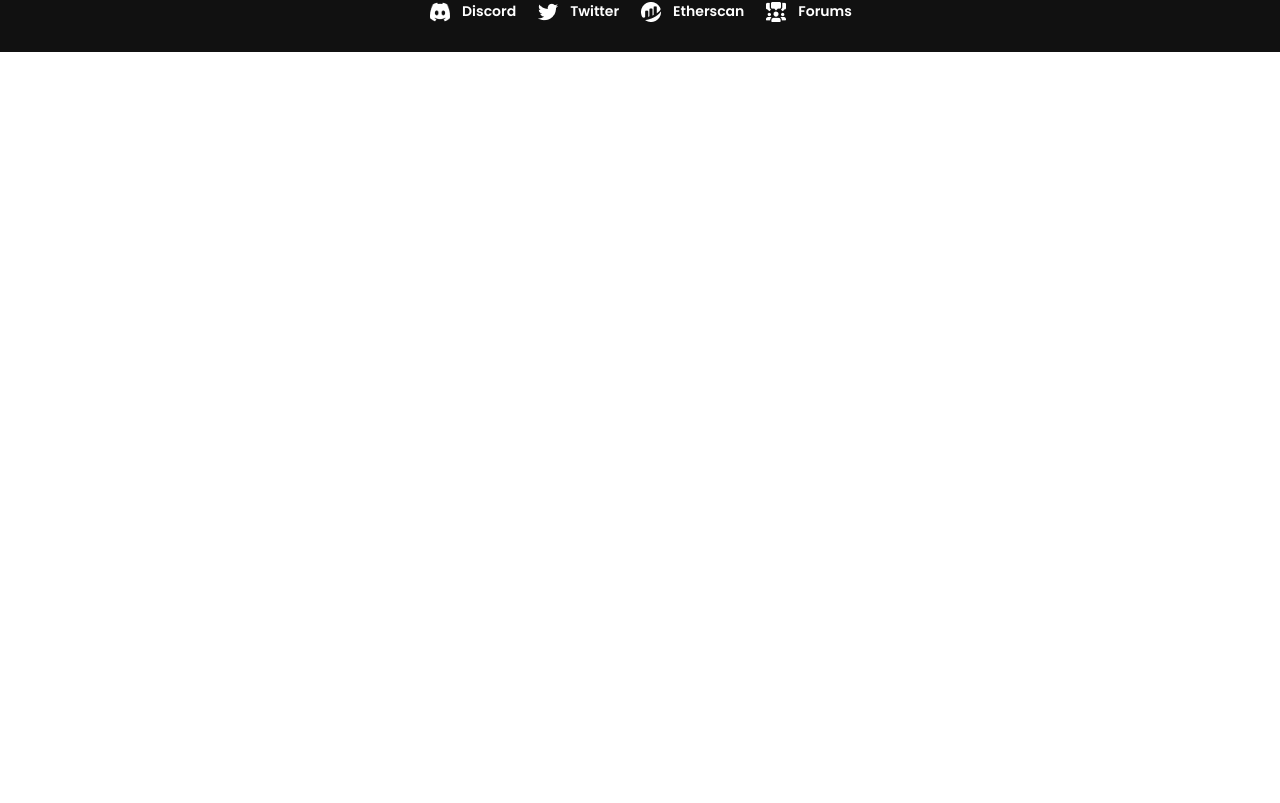
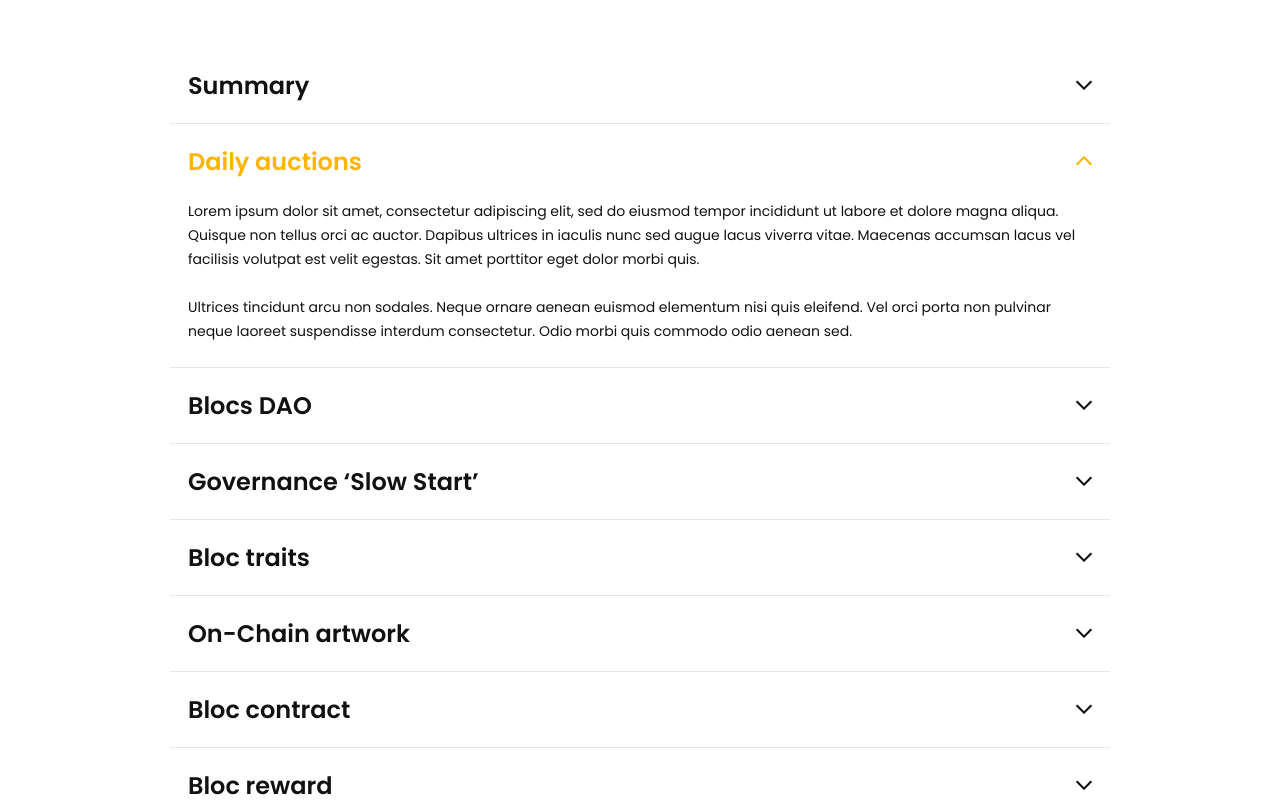
Before and after one commit to DevShahidul/nextdao, a Next.js app: page / in a window 1280 px wide. Shown: the part 1417-2220 px from the top of the page. Before the commit the page ends 1469 px from the top, so only its background shows below. Built offline with nearby package versions, Linux system fonts and the light colour scheme.

Commit message:
Added accordion function

```diff
--- /dev/null
+++ b/components/accordion/Accordion.module.css
@@ -0,0 +1,58 @@
+.accordion_item {
+    width: 100%;
+    border-bottom: 1px solid rgba(17, 17, 17, 0.1);
+}
+
+.accordion_title {
+    width: 100%;
+    position: relative;
+    padding: 24px 18px;
+    margin: 0;
+}
+
+.accordion_title_active {
+    color: #FFB400;
+}
+
+.accordion_btn {
+    width: 16px;
+    height: 16px;
+}
+
+.accordion_btn_active {
+    transform: rotate(180deg);
+}
+
+.accordion_btn_active .arrow path {
+    fill: #FFB400;
+}
+
+.arrow {
+    display: block;
+}
+
+.content {
+    padding: 0 18px;
+    height: 0;
+    overflow: hidden;
+    transition: all 0.3s ease;
+}
+
+.content_active {
+    height: auto;
+}
+
+.content p,
+.content p {
+    margin-top: 0;
+    margin-bottom: 0;
+}
+
+.content p+p,
+.content p+p {
+    margin-top: 24px;
+}
+
+.content p:last-child {
+    margin-bottom: 24px;
+}
--- /dev/null
+++ b/components/accordion/accordionContent.jsx
@@ -0,0 +1,34 @@
+export const accordionContents = [
+    {
+      title: 'Summary',
+      content: ['Lorem ipsum dolor sit amet, consectetur adipiscing elit, sed do eiusmod tempor incididunt ut labore et dolore magna aliqua. Quisque non tellus orci ac auctor. Dapibus ultrices in iaculis nunc sed augue lacus viverra vitae. Maecenas accumsan lacus vel facilisis volutpat est velit egestas. Sit amet porttitor eget dolor morbi quis.','Ultrices tincidunt arcu non sodales. Neque ornare aenean euismod elementum nisi quis eleifend. Vel orci porta non pulvinar neque laoreet suspendisse interdum consectetur. Odio morbi quis commodo odio aenean sed.']
+    },
+    {
+      title: 'Daily auctions',
+      content: ['Lorem ipsum dolor sit amet, consectetur adipiscing elit, sed do eiusmod tempor incididunt ut labore et dolore magna aliqua. Quisque non tellus orci ac auctor. Dapibus ultrices in iaculis nunc sed augue lacus viverra vitae. Maecenas accumsan lacus vel facilisis volutpat est velit egestas. Sit amet porttitor eget dolor morbi quis.','Ultrices tincidunt arcu non sodales. Neque ornare aenean euismod elementum nisi quis eleifend. Vel orci porta non pulvinar neque laoreet suspendisse interdum consectetur. Odio morbi quis commodo odio aenean sed.']
+    },
+    {
+      title: 'Blocs DAO',
+      content: ['Ultrices tincidunt arcu non sodales. Neque ornare aenean euismod elementum nisi quis eleifend. Vel orci porta non pulvinar neque laoreet suspendisse interdum consectetur. Odio morbi quis commodo odio aenean sed.']
+    },
+    {
+      title: 'Governance ‘Slow Start’',
+      content: ['Lorem ipsum dolor sit amet, consectetur adipiscing elit, sed do eiusmod tempor incididunt ut labore et dolore magna aliqua. Quisque non tellus orci ac auctor. Dapibus ultrices in iaculis nunc sed augue lacus viverra vitae. Maecenas accumsan lacus vel facilisis volutpat est velit egestas. Sit amet porttitor eget dolor morbi quis.']
+    },
+    {
+      title: 'Bloc traits',
+      content: ['Lorem ipsum dolor sit amet, consectetur adipiscing elit, sed do eiusmod tempor incididunt ut labore et dolore magna aliqua. Quisque non tellus orci ac auctor. Dapibus ultrices in iaculis nunc sed augue lacus viverra vitae. Maecenas accumsan lacus vel facilisis volutpat est velit egestas. Sit amet porttitor eget dolor morbi quis. Ultrices tincidunt arcu non sodales. Neque ornare aenean euismod elementum nisi quis eleifend. Vel orci porta non pulvinar neque laoreet suspendisse interdum consectetur. Odio morbi quis commodo odio aenean sed.']
+    },
+    {
+      title: 'On-Chain artwork',
+      content: ['Lorem ipsum dolor sit amet, consectetur adipiscing elit, sed do eiusmod tempor incididunt ut labore et dolore magna aliqua. Quisque non tellus orci ac auctor. Dapibus ultrices in iaculis nunc sed augue lacus viverra vitae. Maecenas accumsan lacus vel facilisis volutpat est velit egestas. Sit amet porttitor eget dolor morbi quis.','Ultrices tincidunt arcu non sodales. Neque ornare aenean euismod elementum nisi quis eleifend. Vel orci porta non pulvinar neque laoreet suspendisse interdum consectetur. Odio morbi quis commodo odio aenean sed.']
+    },
+    {
+      title: 'Bloc contract',
+      content: ['Lorem ipsum dolor sit amet, consectetur adipiscing elit, sed do eiusmod tempor incididunt ut labore et dolore magna aliqua. Quisque non tellus orci ac auctor. Dapibus ultrices in iaculis nunc sed augue lacus viverra vitae. Maecenas accumsan lacus vel facilisis volutpat est velit egestas. Sit amet porttitor eget dolor morbi quis.']
+    },
+    {
+      title: 'Bloc reward',
+      content: ['Ultrices tincidunt arcu non sodales. Neque ornare aenean euismod elementum nisi quis eleifend. Vel orci porta non pulvinar neque laoreet suspendisse interdum consectetur. Odio morbi quis commodo odio aenean sed.']
+    },
+]
--- /dev/null
+++ b/components/accordion/index.jsx
@@ -0,0 +1,21 @@
+import React from 'react';
+import { ArrowDown } from '../icons';
+import styles from './Accordion.module.css';
+
+const Accordion = (props) => {
+    const {title, content, handleClick, ariaExpanded} = props;
+  return (
+    <div className={styles.accordion_item} key={`accordion_${title.replace(' ', '_')}`}>
+        <h3 className={ariaExpanded === true ? `d-flex align-center ${styles.accordion_title} ${styles.accordion_title_active}` : `d-flex align-center ${styles.accordion_title}`} onClick={handleClick}>
+            {title}
+            <button className={ariaExpanded === true ? `btn ml-auto d-flex align-center justify-center ${styles.accordion_btn} ${styles.accordion_btn_active}` : `btn ml-auto d-flex align-center justify-center ${styles.accordion_btn}`}>
+                <ArrowDown className={styles.arrow} />
+            </button>
+        </h3>
+        <div className={ariaExpanded === true ? `${styles.content} ${styles.content_active}` : styles.content}>{content.map((des,i) => {
+            return <p key={`accordion_content_${i+1}`}>{des}</p>;
+        })}</div>
+    </div>
+  )
+}
+export default Accordion;
--- a/components/footer/Footer.module.css
+++ b/components/footer/Footer.module.css
@@ -2,6 +2,7 @@
     width: 100%;
     padding: 24.5px 0;
     background-color: #111111;
+    margin-top: 83px;
 }
 
 .link_row {
--- /dev/null
+++ b/components/icons/arrow-down.jsx
@@ -0,0 +1,10 @@
+import React from 'react';
+
+const ArrowDown = (props) => {
+  return (
+    <svg {...props} width="16" height="10" viewBox="0 0 16 10" fill="none" xmlns="http://www.w3.org/2000/svg">
+        <path d="M0.159817 2.36854L7.6314 9.83962C7.73815 9.94648 7.86096 10 7.99989 10C8.13881 10 8.26185 9.94648 8.36865 9.83962L15.8396 2.36855C15.9467 2.26151 16 2.13871 16 1.99972C16 1.8608 15.9465 1.73782 15.8396 1.63101L15.0382 0.829631C14.9313 0.722769 14.8083 0.669366 14.6694 0.669366C14.5305 0.669366 14.4075 0.722769 14.3007 0.829631L7.99989 7.13028L1.6989 0.829236C1.5921 0.722374 1.46906 0.669308 1.33036 0.669308C1.19121 0.669308 1.06823 0.722711 0.961423 0.829236L0.159874 1.63095C0.0530679 1.73776 7.11552e-07 1.86079 6.99411e-07 1.99966C-5.46259e-05 2.1387 0.0530116 2.26168 0.159817 2.36854Z" fill="#111111"/>
+    </svg>
+  )
+}
+export default ArrowDown;
--- a/components/icons/index.jsx
+++ b/components/icons/index.jsx
@@ -1,3 +1,4 @@
+export { default as ArrowDown } from './arrow-down';
 export { default as BirthCake } from './birth-cake';
 export { default as ExternalLink } from './externalLink';
 export { default as HelpIcon } from './helpIcon';
--- a/components/index.jsx
+++ b/components/index.jsx
@@ -1,3 +1,4 @@
+export { default as Accordion } from './accordion';
 export { default as Footer } from './footer';
 export { default as Header } from './header';
 export { default as InputField } from './input-field';
--- a/pages/index.tsx
+++ b/pages/index.tsx
@@ -7,7 +7,8 @@ import SwiperCore, { Navigation } from 'swiper';
 import 'swiper/css';
 // Import Swiper React components
 import { Swiper, SwiperSlide } from 'swiper/react';
-import { Footer, Header } from '../components';
+import { Accordion, Footer, Header } from '../components';
+import { accordionContents } from '../components/accordion/accordionContent';
 import { BirthCake, ExternalLink, HelpIcon, Icon3line, LeftArrow, LoveIcon, RightArrow, StackedFiles, VerifiedIcon } from "../components/icons";
 import { InputField } from "../components/input-field";
 import author_thumb1 from '../public/images/biding-author/author_thumb1.png';
@@ -34,9 +35,10 @@ const Home: NextPage = () => {
   const swiperPrevRef = useRef(null);
   const swiperNextRef = useRef(null);
   const [bidField, setBidField] = useState('');
+  const [activeIndex, setActiveIndex] = useState(1);
 
-  const handleBidField = (event) => {
-    const value = event.target.value;
+  const handleBidField = el => {
+    const value = el.target.value;
     setBidField(value);
   }
 
@@ -202,9 +204,25 @@ const Home: NextPage = () => {
         </section>
         <section className={styles.accordion_section}>
           <div className="container">
-            <div className={styles.accordion_item}>
-
-            </div>
+            {accordionContents.map((item,index) => {
+              const ariaExpanded = index === activeIndex ? true : false;
+              const haneldActiveIndex = () => {
+                setActiveIndex(index);
+                // const selectedItem = e.target.parentNode;
+                // const selectedContent = selectedItem.children[1];
+                // let elHight = 0;
+                // if(Boolean(selectedContent)){
+                //   const elChildren = selectedContent.children;
+                //   for(let i=0; i<elChildren.length; i++){
+                //     elHight += elChildren[i].clientHeight + (i*24);
+                //   }
+                // }
+                // console.log('selectedContent:', selectedContent, 'Accordion_childrenHeight', elHight);
+              }
+              return (
+                <Accordion {...item} ariaExpanded={ariaExpanded} handleClick={haneldActiveIndex} />
+              );
+            })}
           </div>
         </section>
       </main>
--- a/styles/Home.module.css
+++ b/styles/Home.module.css
@@ -333,7 +333,8 @@
 /* Blog section style */
 .blog_section {
   width: 100%;
-  margin-top: 100px;
+  padding-top: 100px;
+  padding-bottom: 26px;
 }
 
 .content_row {
@@ -363,6 +364,17 @@
   margin-left: 7.075%;
 }
 
+/* //End blog section style
+========================= */
+
+/* Accordion section style */
+.accordion_section {
+  padding-top: 50px;
+  padding-bottom: 50px;
+}
+
+.accordion_text {}
+
 
 
 @media (max-width: 600px) {
```
Also changed, not shown: public/images/Vector.svg (added).
